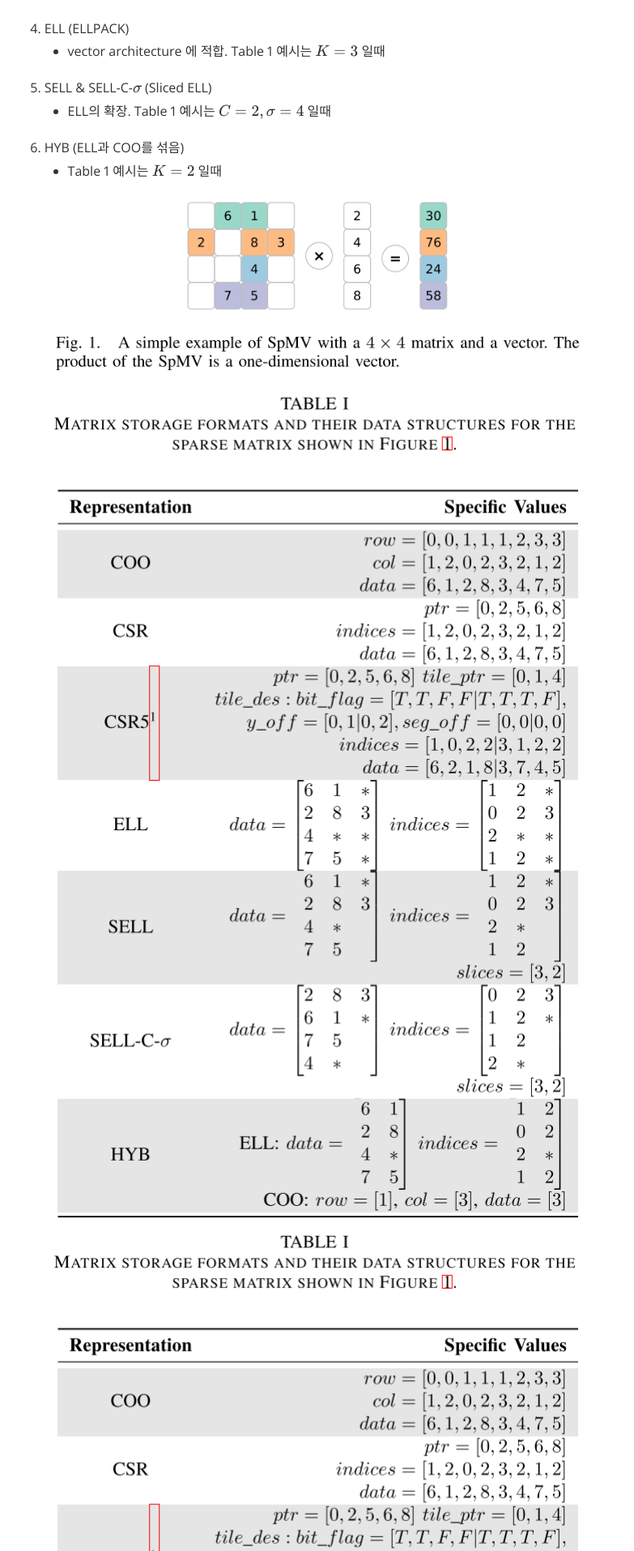
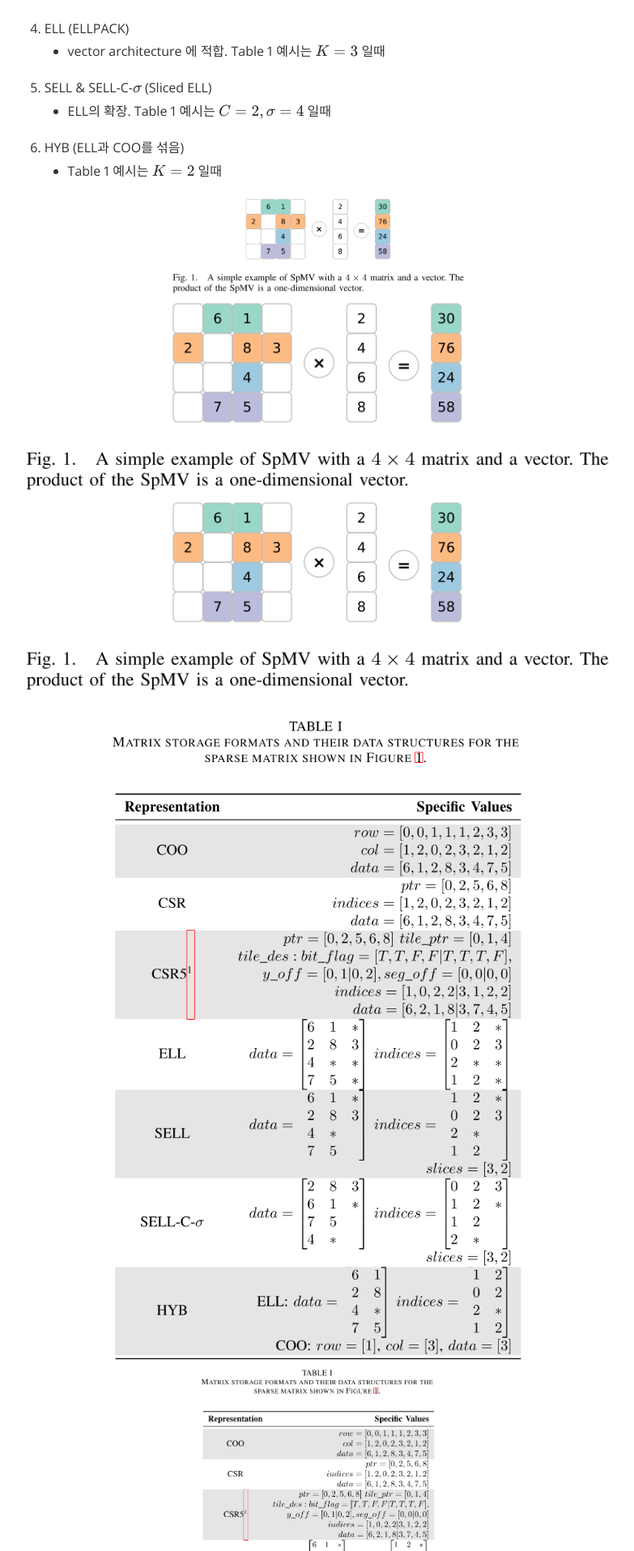
Before and after one commit to psk9211/psk9211.github.io, a Jekyll site: the page built from _posts/2019-6-27-OptimiSpMV.markdown, in a window 1280 px wide. Shown: the part 1688-3603 px from the top of the page at 81% size, without its empty margins (246-1029 px from the left). Built offline with Jekyll 4.4.1, drawn with Linux system fonts in a browser that asks for light colours; nearby versions of some CDN libraries; formulas are drawn with MathJax 3.

Commit message:
css modify

```diff
--- a/_posts/2019-6-27-OptimiSpMV.markdown
+++ b/_posts/2019-6-27-OptimiSpMV.markdown
@@ -38,6 +38,8 @@ SpMV는 보통 $y = Ax$ ($A\in \mathbb R^{M\times N}, x\in \mathbb R^{N}, y\in \
 
 
 ![fig1](/assets/img/2019-6-27-OptimiSpMV/fig1.PNG){: width="50%" height="50%"}
+![fig1](/assets/img/2019-6-27-OptimiSpMV/fig1.PNG)
+![fig1](/assets/img/2019-6-27-OptimiSpMV/fig1.PNG){: .img_sameline}
 <center><img src="https://psk9211.github.io/assets/img/2019-6-27-OptimiSpMV/table1.PNG" width="70%"></center>
 <center><img src="/assets/img/2019-6-27-OptimiSpMV/table1.PNG" width="40%"></center>
 <img src="/assets/img/2019-6-27-OptimiSpMV/table1.PNG" width="500">
--- a/_sass/_layout.scss
+++ b/_sass/_layout.scss
@@ -249,7 +249,11 @@ pre code.hljs {
 	img {
 		display: block;
 		margin: auto;
-		width: 90%;
+		//width: 90%;
+	}
+	.img_sameline {
+		display: inline-block;
+		margin: auto;
 	}
 	/*
 	*	Posts
--- a/css/main.scss
+++ b/css/main.scss
@@ -11,8 +11,3 @@
   "neat/neat",
   "layout"
 ;
-
-.center{
-  display: block;
-  margin: auto;
-}
```
